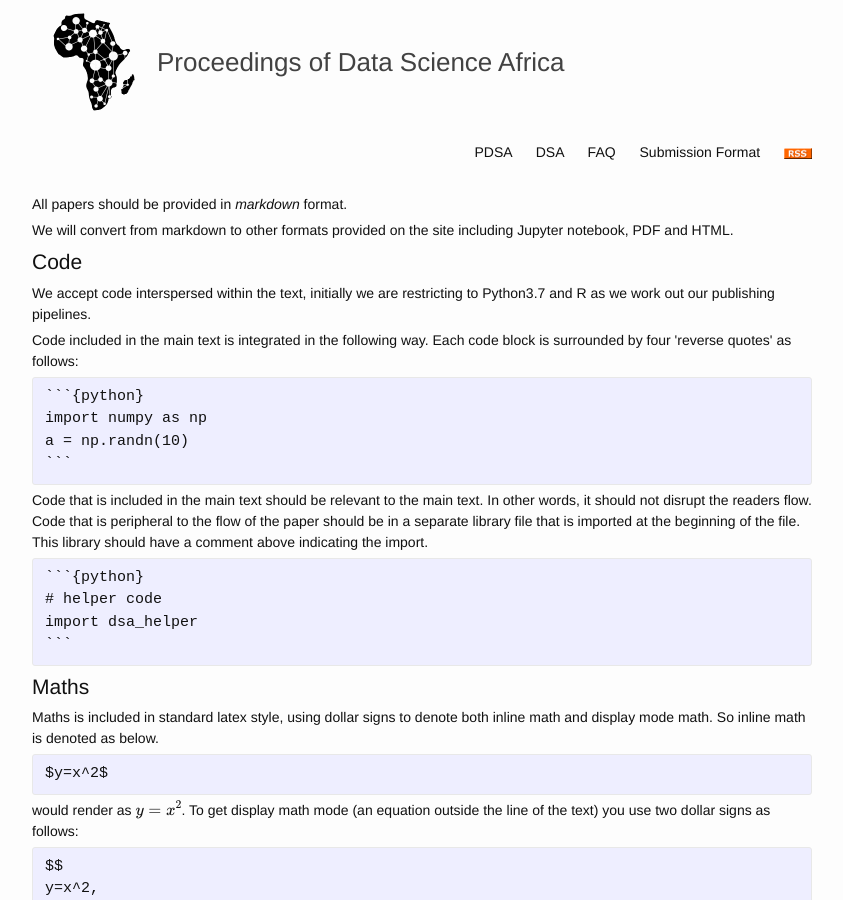
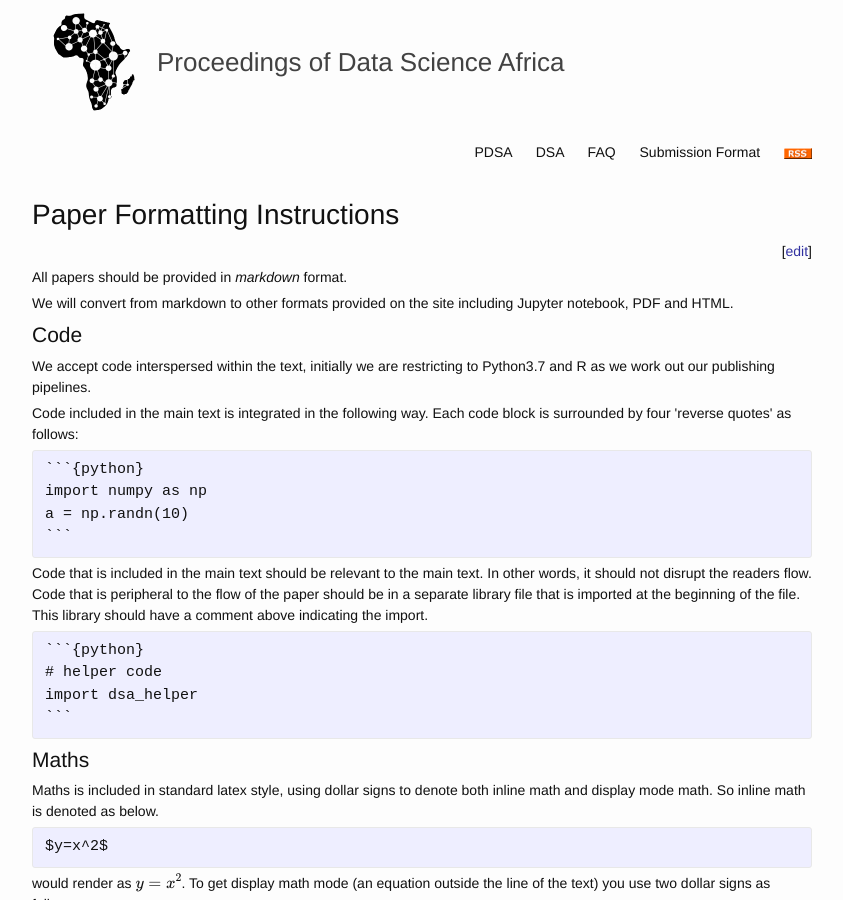
Before and after one commit to dsapress/dsapress.github.io, a Jekyll site: the page built from format.html, in a window 1280 px wide and 900 px high. Shown: the whole window, without its empty margins (218-1061 px from the left). Built offline with Jekyll 4.4.1, drawn with Linux system fonts in a browser that asks for light colours; formulas are drawn with MathJax 3.

Commit message:
Minor edit

```diff
--- a/_layouts/default.html
+++ b/_layouts/default.html
@@ -9,6 +9,12 @@
 
     <div class="page-content" id="content">
       <div class="wrapper">
+	{% if page.title %}
+	<h1>{{ page.title }}</h1>
+	{% endif %}
+
+	{% include edit_link.html %}
+
         {{ content }}
       </div>
     </div>
```
